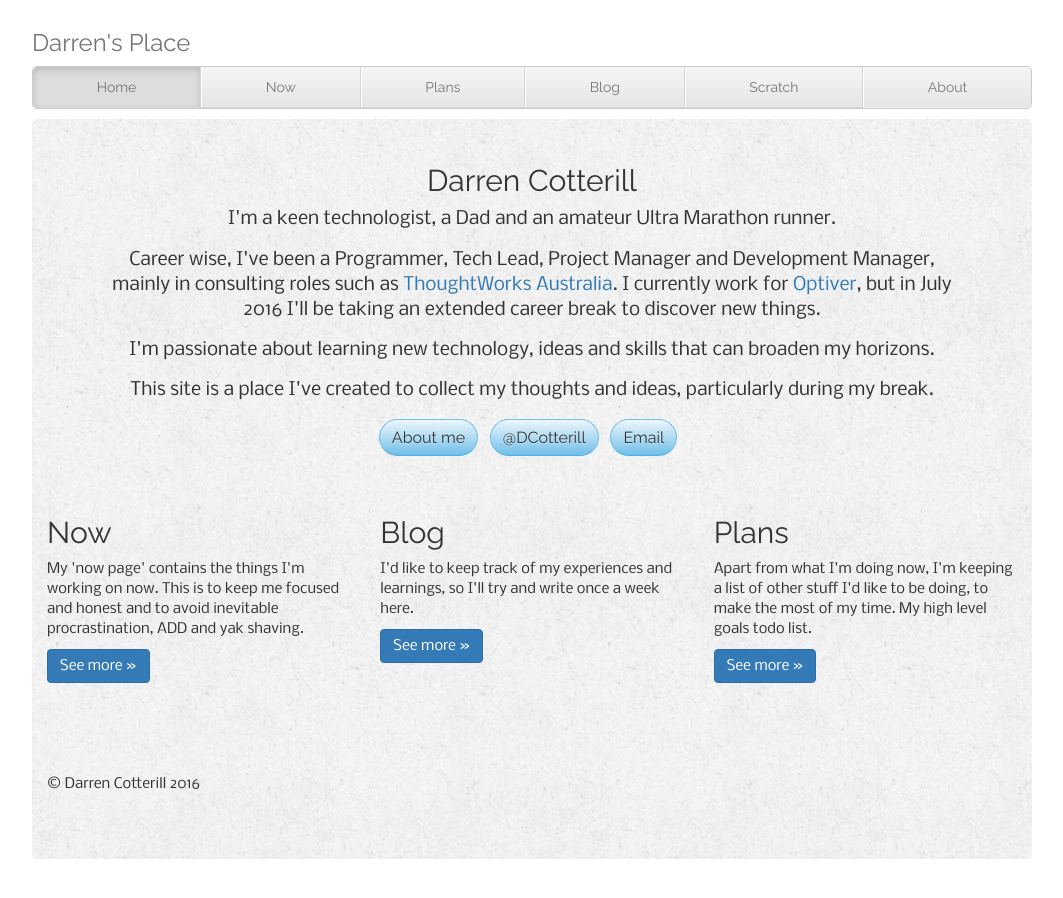
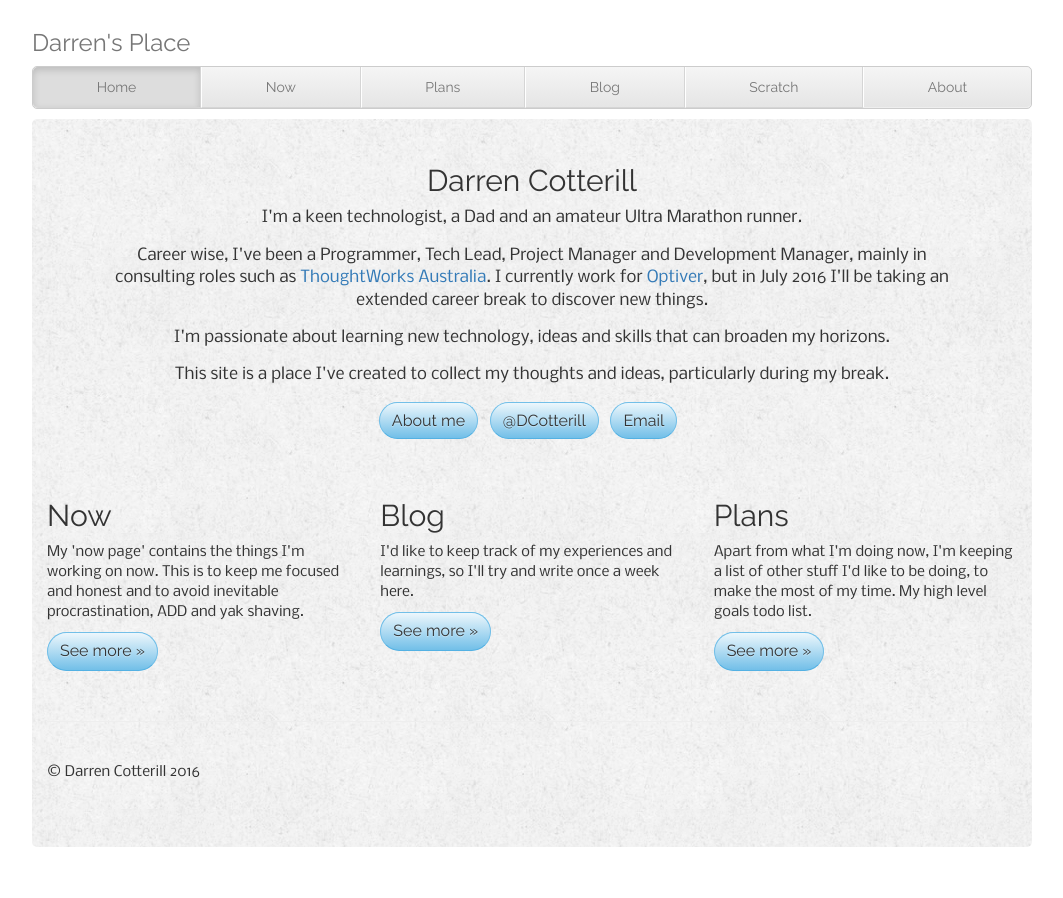
Before and after one commit to DCotterill/DCotterill.github.io, a Jekyll site: the page built from index.html, in a window 1280 px wide. Shown: the whole page, without its empty margins (108-1171 px from the left). Built offline with Jekyll 4.4.1, drawn with Linux system fonts in a browser that asks for light colours; nearby versions of some CDN libraries; some web fonts are replaced.

Commit message:
Change some styling of text and buttons

```diff
--- a/_layouts/default.html
+++ b/_layouts/default.html
@@ -37,7 +37,7 @@
       }
 
       .jumbotron p {
-          font-size: 18px;
+          font-size: 16px;
       }
 
       .jumbotron {
@@ -88,6 +88,32 @@
           -webkit-font-smoothing: antialiased;
 
       }
+      .row .btn {
+          font-family: 'Raleway', sans-serif;
+          font-size: 16px;
+          padding: 7px 12px;
+
+          -webkit-border-radius: 20px;
+          -moz-border-radius: 20px;
+          border-radius: 20px;
+
+          background-color: hsl(201, 72%, 68%) !important;
+          background-repeat: repeat-x;
+          filter: progid:DXImageTransform.Microsoft.gradient(startColorstr="#edf7fc", endColorstr="#72bfe8");
+          background-image: -khtml-gradient(linear, left top, left bottom, from(#edf7fc), to(#72bfe8));
+          background-image: -moz-linear-gradient(top, #edf7fc, #72bfe8);
+          background-image: -ms-linear-gradient(top, #edf7fc, #72bfe8);
+          background-image: -webkit-gradient(linear, left top, left bottom, color-stop(0%, #edf7fc), color-stop(100%, #72bfe8));
+          background-image: -webkit-linear-gradient(top, #edf7fc, #72bfe8);
+          background-image: -o-linear-gradient(top, #edf7fc, #72bfe8);
+          background-image: linear-gradient(#edf7fc, #72bfe8);
+          border-color: #72bfe8 #72bfe8 hsl(201, 72%, 61%);
+          color: #333 !important;
+          text-shadow: 0 1px 1px rgba(255, 255, 255, 0.46);
+          -webkit-font-smoothing: antialiased;
+
+      }
+
    </style>
 
       <!--[if lt IE 9]>
```
Also changed, not shown: now/index.md (+8 -2 lines).
